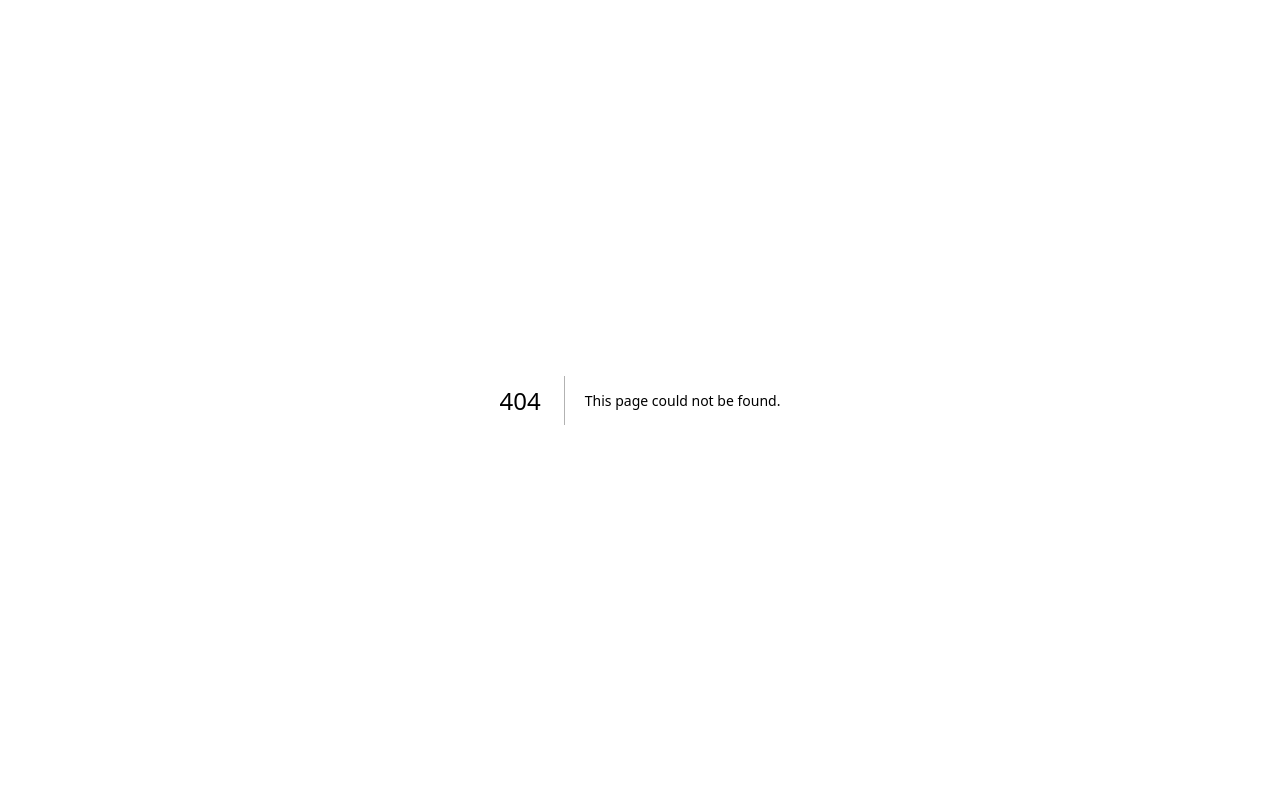
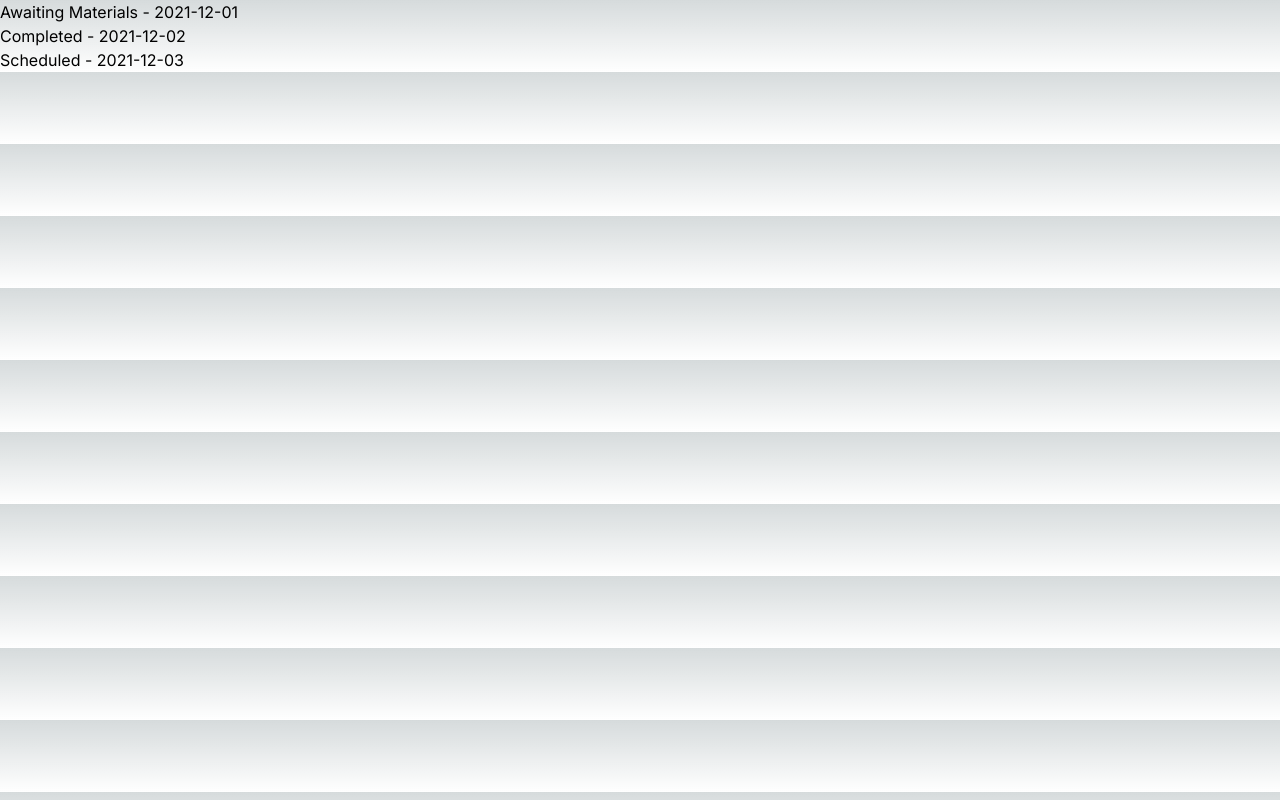
Before and after one commit to iiimosley/next-node-jobs-portal, a Next.js app in the folder client/: page /jobs/upcoming in a window 1280 px wide. Before the commit this address had no page. Built offline with nearby package versions, Linux system fonts and the light colour scheme.

Commit message:
feat: Implement Upcoming Jobs page

```diff
--- /dev/null
+++ b/client/app/jobs/_components/jobListing.tsx
@@ -0,0 +1,13 @@
+export default function JobListing({
+  status,
+  date,
+}: {
+  status: string;
+  date: string;
+}) {
+  return (
+    <div>
+      <h1>{status} - {date}</h1>
+    </div>
+  );
+}
--- /dev/null
+++ b/client/app/jobs/upcoming/page.tsx
@@ -0,0 +1,26 @@
+import JobListing from "../_components/jobListing";
+
+export default function UpcomingJobs() {
+  const jobs = [
+    {
+      status: "Awaiting Materials",
+      date: "2021-12-01",
+    },
+    {
+      status: "Completed",
+      date: "2021-12-02",
+    },
+    {
+      status: "Scheduled",
+      date: "2021-12-03",
+    },
+  ];
+
+  return (
+    <div>
+      {jobs.map(({ status, date }) => (
+        <JobListing status={status} date={date} />
+      ))}
+    </div>
+  );
+}
```
Also changed, not shown: client/app/page.tsx (+4 -4 lines), client/app/_components/home/header.tsx (renamed from client/app/components/home/header.tsx), client/app/_components/home/linkBlocks/container.tsx (renamed from client/app/components/home/linkBlocks/container.tsx), client/app/_components/home/linkBlocks/linkBlock.tsx (renamed from client/app/components/home/linkBlocks/linkBlock.tsx), client/app/_components/home/main.tsx (renamed from client/app/components/home/main.tsx).
